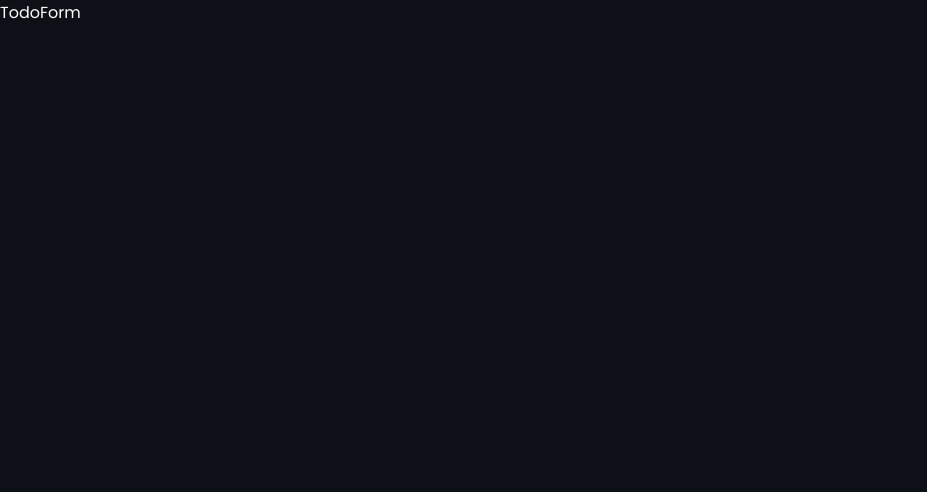
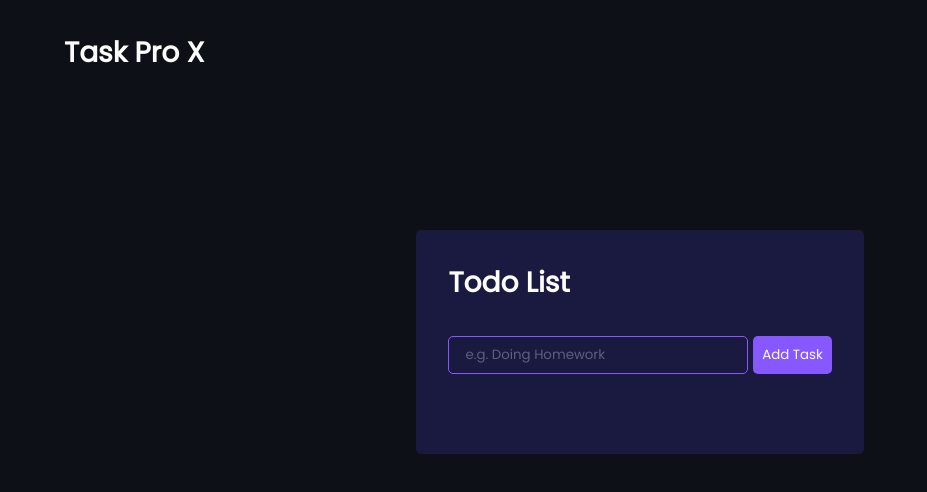
Before and after one commit to eljhonkhyle/todo-list, a React (Vite) app: page / in a window 1280 px wide. Shown: the top 492 px of the page, without its empty margins (0-927 px from the left). Built offline with nearby package versions, Linux system fonts and the light colour scheme.

Commit message:
fixed: add task button

```diff
--- a/index.html
+++ b/index.html
@@ -1,11 +1,10 @@
-<!doctype html>
+<!DOCTYPE html>
 <html lang="en">
   <head>
     <meta charset="UTF-8" />
     <link rel="icon" type="image/svg+xml" href="/vite.svg" />
     <meta name="viewport" content="width=device-width, initial-scale=1.0" />
-    <script src="https://kit.fontawesome.com/d4d2fdaaad.js" crossorigin="anonymous"></script>
-    <title>Todo</title>
+    <title>TaskPro X</title>
   </head>
   <body>
     <div id="root"></div>
--- a/src/App.css
+++ b/src/App.css
@@ -10,4 +10,98 @@
 body {
   background-color: #0d1117;
   color: #FCFCFA;
+  display: flex;
+  justify-content: center;
+  align-items: center;
+  margin-top: 150px;
 }
+
+.App {
+  align-items: center;
+}
+
+.header {
+  margin-top: 2rem;
+  position: fixed;
+  top: 0;
+  left: 0;
+}
+
+.logo {
+  margin-left: 4rem;
+}
+
+h1 {
+  color: #FCFCFA;
+  margin-bottom: 1rem;
+  font-size: 1.75rem;
+}
+
+.todo-wrapper {
+  background: #1A1A40;
+  margin-top: 5rem;
+  padding: 2rem;
+  border-radius: 5px;
+}
+
+.todo-form {
+  width: 100%;
+  margin-bottom: 1rem;
+}
+
+.todo-input {
+  outline: none;
+  background: none;
+  border: 1px solid #8758ff;
+  padding: 0.5rem 1rem;
+  margin-top: 1rem;
+  margin-bottom: 2rem;
+  width: 300px;
+  color: #fff;
+  border-radius: 5px;
+}
+
+.todo-input::placeholder {
+  color: #ffffff4d;
+}
+
+.todo-btn {
+  background: #8758ff;
+  color: #fff;
+  border: none;
+  padding: 0.55rem;
+  cursor: pointer;
+  border-radius: 5px;
+  margin-left: 5px;
+}
+
+.todo {
+  display: flex;
+  justify-content: space-between;
+  align-items: center;
+  background: #8758ff;
+  color: #fff;
+  padding: 0.75rem 1rem;
+  border-radius: 5px;
+  margin-bottom: 1rem;
+}
+
+.fa-trash {
+  margin-left: 0.75rem;
+}
+
+.incompleted {
+  color: #fff;
+  cursor: pointer;
+}
+
+.completed {
+  color: #c5aeff;
+  text-decoration: line-through;
+  cursor: pointer;
+}
+
+.edit-icon,
+.delete-icon {
+  cursor: pointer;
+}
--- a/src/App.jsx
+++ b/src/App.jsx
@@ -1,12 +1,17 @@
 import './App.css'
-import TodoForm from './components/TodoForm'
+import Header from './Header'
+import TodoWrapper from './components/TodoWrapper'
 
 function App() {
 
 
   return (
     <>
-    <TodoForm/>
+    <Header />
+
+    <div className='App'>
+    <TodoWrapper />
+    </div>
     </>
 
   )
--- /dev/null
+++ b/src/Header.jsx
@@ -0,0 +1,11 @@
+import React from 'react'
+
+const Header = () => {
+  return (
+    <div className='header'>
+        <h1 className='logo'>Task Pro X</h1>
+    </div>
+  )
+}
+
+export default Header
--- a/src/components/EditTodoForm.jsx
+++ b/src/components/EditTodoForm.jsx
@@ -2,7 +2,7 @@ import React from 'react'
 
 const EditTodoForm = () => {
   return (
-    <div>EditTodoForm</div>
+    <div></div>
   )
 }
 
--- a/src/components/Todo.jsx
+++ b/src/components/Todo.jsx
@@ -1,9 +1,20 @@
 import React from 'react'
+import { FontAwesomeIcon } from '@fortawesome/react-fontawesome'
+import { faPenToSquare } from '@fortawesome/free-regular-svg-icons'
+import { faTrash } from '@fortawesome/free-solid-svg-icons'
 
-const = () => {
+const Todo = ({task}) => {
   return (
-    <div</div>
+    <div className='todo'>
+      <p>{task.task}</p>
+      <div>
+        <FontAwesomeIcon icon={faPenToSquare} />
+        <FontAwesomeIcon icon={faTrash} />
+
+      </div>
+
+    </div>
   )
 }
 
-export default
+export default Todo
--- a/src/components/TodoForm.jsx
+++ b/src/components/TodoForm.jsx
@@ -1,8 +1,25 @@
-import React from 'react'
+import React, { useState } from 'react'
 
-const TodoForm = () => {
+const TodoForm = ({addTodo}) => {
+  const [value, setValue] = useState("")
+
+  const handleSubmit = e => {
+    e.preventDefault();
+
+    addTodo(value)
+
+    setValue("")
+  }
   return (
-    <div>TodoForm</div>
+    <div>
+      <span>
+
+      </span>
+        <form  className='todo-form' onSubmit={handleSubmit}>
+        <input value={value} onChange={e => setValue(e.target.value)} id='item' type="text" className='todo-input' placeholder='e.g. Doing Homework'/>
+        <button type='submit' className='todo-btn'>Add Task</button>
+    </form>
+    </div>
   )
 }
 
--- a/src/components/TodoWrapper.jsx
+++ b/src/components/TodoWrapper.jsx
@@ -1,8 +1,29 @@
-import React from 'react'
+import React, { useState } from 'react'
+import TodoForm from './TodoForm'
+import { v4 as uuidv4 } from 'uuid';
+import Todo from './Todo';
+uuidv4();
+
 
 const TodoWrapper = () => {
+  const [todos, setTodos] = useState([])
+
+  const addTodo = todo => {
+    setTodos([...todos, {id: uuidv4(), task: todo,
+    completed: false, isEditing: false}])
+    console.log(todos)
+  }
   return (
-    <div>TodoWrapper</div>
+
+    <div className='todo-wrapper'>
+        <h1>Todo List</h1>
+        <TodoForm addTodo={addTodo} />
+        {todos.map((todo, index) =>(
+          <Todo task={todo} key={index}/>
+        ))}
+
+
+    </div>
   )
 }
 
```
Also changed, not shown: package.json (+9 -1 lines), src/components/LocalStorage.jsx (added), 1 other file (tests, documents, lock files or other folders).
